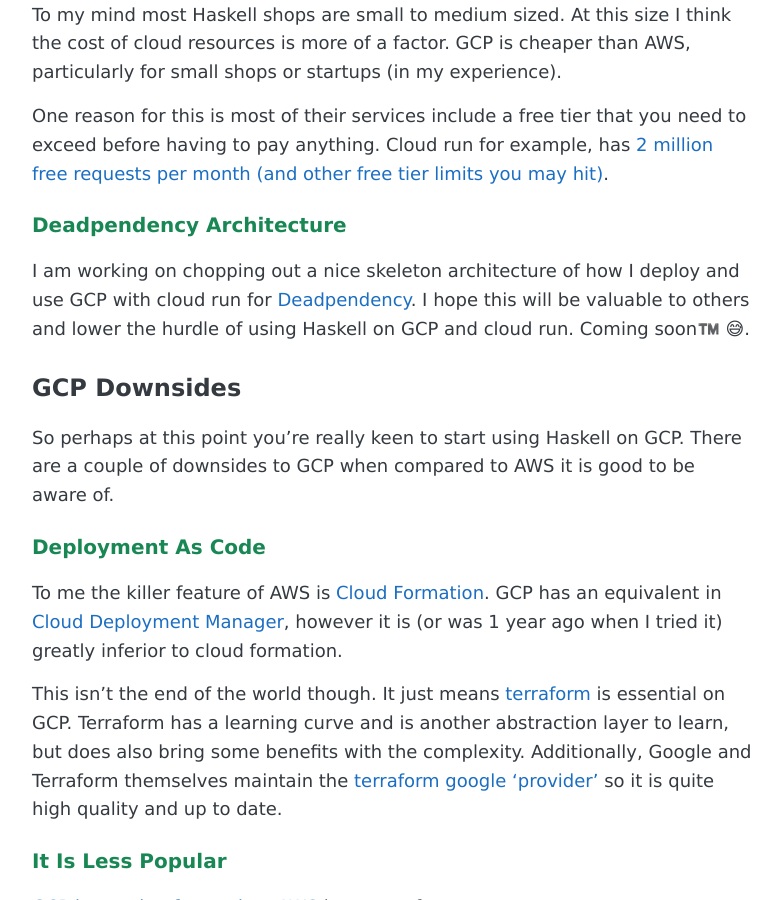
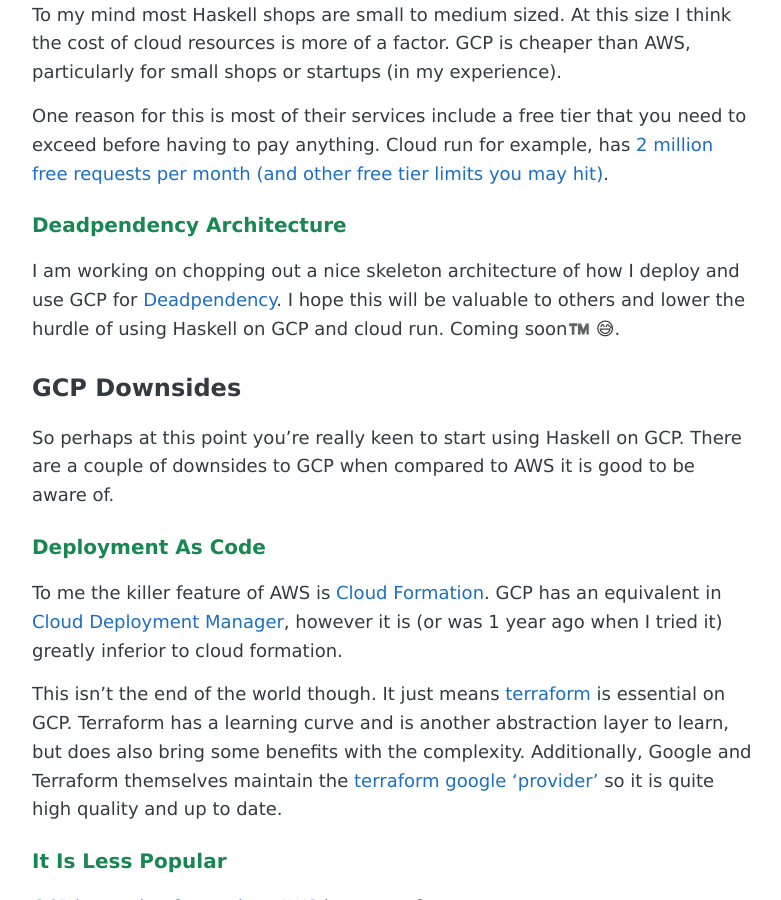
Before and after one commit to AlistairB/alistairb.github.io, a Jekyll site: the page built from _posts/2021-02-03-haskell-on-google-cloud-is-great.md, in a window 1280 px wide and 900 px high, scrolled down 3293 px. Shown: the whole window, without its empty margins (248-1029 px from the left). Built offline with Jekyll 4.4.1, drawn with Linux system fonts in a browser that asks for light colours.

Commit message:
Final touches

```diff
--- a/_posts/2021-01-31-haskell-on-google-cloud-is-great.md
+++ b/_posts/2021-02-03-haskell-on-google-cloud-is-great.md
@@ -81,7 +81,7 @@ One reason for this is most of their services include a free tier that you need
 
 ### Deadpendency Architecture
 
-I am working on chopping out a nice skeleton architecture of how I deploy and use GCP with cloud run for [Deadpendency](https://deadpendency.com). I hope this will be valuable to others and lower the hurdle of using Haskell on GCP and cloud run. Coming soon™️ 😅.
+I am working on chopping out a nice skeleton architecture of how I deploy and use GCP for [Deadpendency](https://deadpendency.com). I hope this will be valuable to others and lower the hurdle of using Haskell on GCP and cloud run. Coming soon™️ 😅.
 
 ## GCP Downsides
 
```
